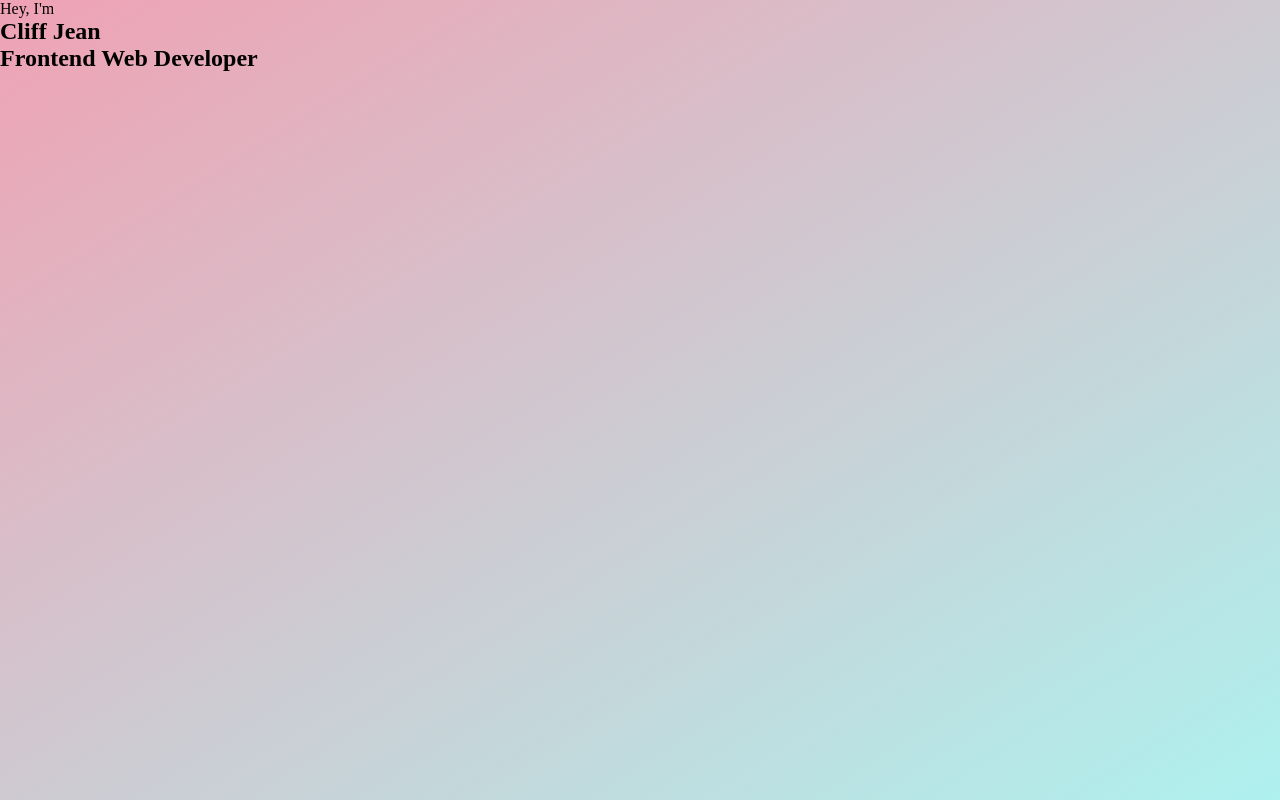
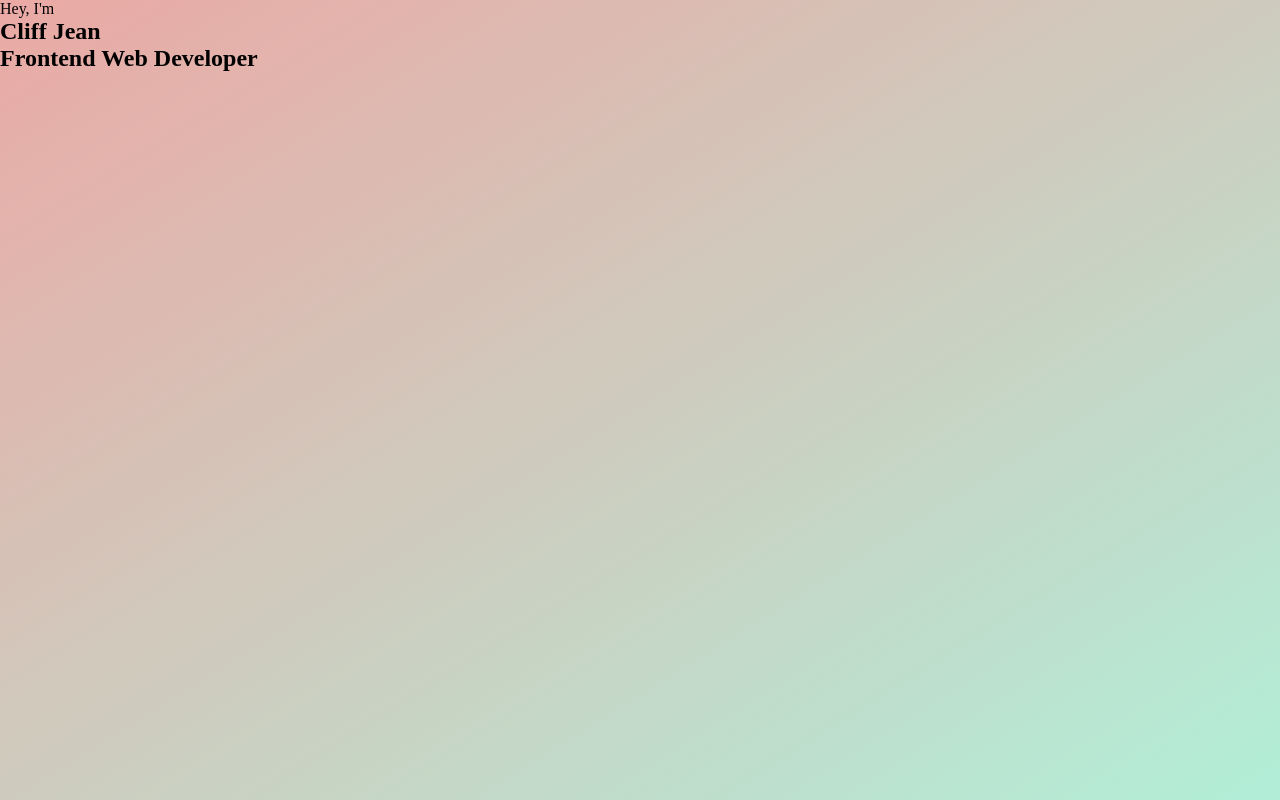
Before and after one commit to cliff-lilly-jean/portfolio, a plain HTML site: page index.html in a window 1280 px wide. Drawn offline with Linux system fonts and the light colour scheme.

Commit message:
added more css classes

```diff
--- a/css/style.css
+++ b/css/style.css
@@ -39,3 +39,16 @@ body {
  min-height: 100vh;
  background-image: linear-gradient(to bottom right, var(--pink-light), var(--cyan-light));
 }
+
+body::before {
+ content: '';
+ position: fixed;
+ left: 0;
+ top: 0;
+ height: 100%;
+ width: 100%;
+ background-attachment: fixed;
+ background-color: var(--green-yellow);
+ z-index: -1;
+ opacity: .12;
+}
```
Also changed, not shown: package-lock.json (added).
